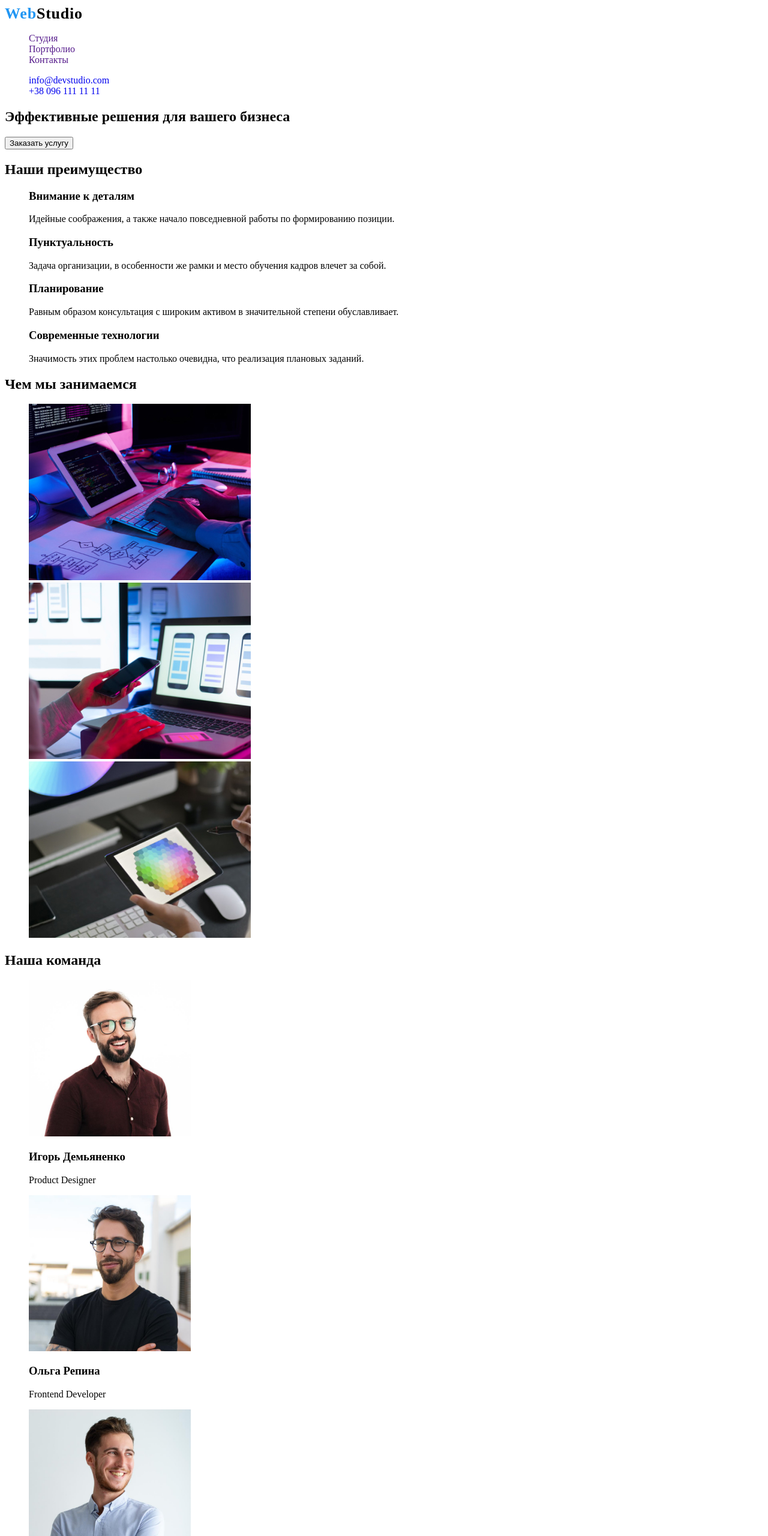
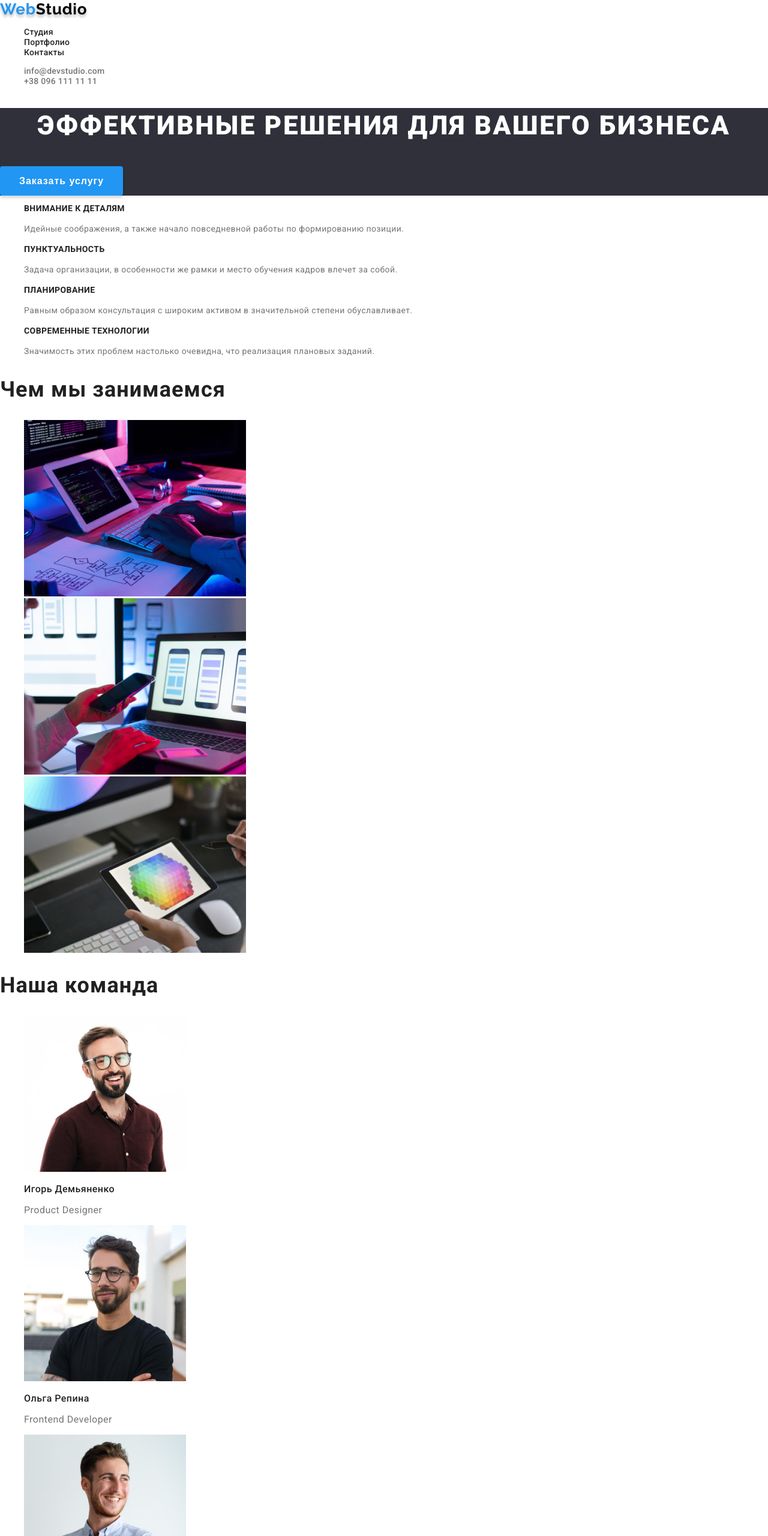
Before and after one commit to r1pplemax/goit-markup-hw-02, a plain HTML site: page index.html in a window 1280 px wide. Shown: the top 2560 px of the page at 60% size. Drawn offline with Linux system fonts and the light colour scheme.

Commit message:
добавляет стили.

```diff
--- a/css/style.css
+++ b/css/style.css
@@ -1,23 +1,187 @@
+:root {
+  /* text-color */
+  --primary-text-color: #212121;
+  --second-text-color: #757575;
+  --third-text-color: #ffffff;
+  --accent-color: #2196f3;
+
+  /* logo-color */
+  --logo-primary-color: #2196f3;
+  --logo-header-color: #000000;
+  --logo-footer-color: #ffffff;
+}
+
+body {
+  font-size: 14px;
+  font-family: 'Roboto', sans-serif;
+  margin: 0;
+  padding: 0;
+  color: var(--primary-text-color);
+}
+.visually-hidden {
+  position: absolute;
+  white-space: nowrap;
+  width: 1px;
+  height: 1px;
+  overflow: hidden;
+  border: 0;
+  padding: 0;
+  clip: rect(0 0 0 0);
+  clip-path: inset(50%);
+  margin: -1px;
+}
+.section-title {
+  font-weight: 700;
+  font-size: 36px;
+  line-height: 1.17;
+  letter-spacing: 0.03em;
+  color: var(--primary-text-color);
+}
 .logo {
-  font-style: normal;
-  font-weight: bold;
+  font-family: Raleway;
+  font-weight: 700;
   font-size: 26px;
   line-height: 1.19;
-  /* identical to box height */
   letter-spacing: 0.03em;
-  color: #2196f3;
+  color: var(--logo-primary-color);
 }
+
 .logo-dark {
-  color: #000000;
+  color: var(--logo-header-color);
+}
+.logo-light {
+  color: var(--logo-footer-color);
+}
+.list {
+  list-style: none;
 }
 
 .link {
-  list-style: none;
   text-decoration: none;
+}
+/* ==========================header=================== */
+.header-logo {
+  text-shadow: 0px 4px 4px rgba(0, 0, 0, 0.25);
 }
 .header-list {
 }
 .header-item {
 }
 .header-link {
+  color: inherit;
+  font-weight: 500;
+  line-height: 1.14;
+  letter-spacing: 0.02em;
 }
+.header-link:focus,
+.header-link:hover {
+  color: var(--accent-color);
+}
+.contact {
+  color: var(--second-text-color);
+}
+
+/* ===============hero================ */
+.hero {
+  background-color: #2f303a;
+}
+.hero-title {
+  font-weight: 900;
+  font-size: 44px;
+  line-height: 1.36;
+
+  text-align: center;
+  letter-spacing: 0.06em;
+  text-transform: uppercase;
+
+  color: var(--third-text-color);
+}
+
+.hero-btn {
+  padding: 10px 32px;
+  background-color: #2196f3;
+  font-weight: 700;
+  font-size: 16px;
+  line-height: 1.87;
+  letter-spacing: 0.06em;
+
+  color: var(--third-text-color);
+  box-shadow: 0px 4px 4px rgba(0, 0, 0, 0.15);
+  border-radius: 4px;
+  border: none;
+}
+.hero-btn:focus,
+.hero-btn:hover {
+  background-color: #188ce8;
+}
+/* ================advantage================ */
+
+.advantage-title {
+  font-weight: 700;
+  font-size: 14px;
+  line-height: 1.14;
+  letter-spacing: 0.03em;
+  text-transform: uppercase;
+  color: var(--primary-text-color);
+}
+.advantage-text {
+  font-size: 14px;
+  line-height: 1.71;
+  letter-spacing: 0.03em;
+
+  color: var(--second-text-color);
+}
+/* ===============team-====================== */
+
+.team-name {
+  font-weight: 500;
+  font-size: 16px;
+  line-height: 1.19;
+  letter-spacing: 0.03em;
+
+  color: var(--primary-text-color);
+}
+.team-prof {
+  font-size: 16px;
+  line-height: 1.19;
+  letter-spacing: 0.03em;
+  color: var(--second-text-color);
+}
+
+/* =================footer============= */
+.footer {
+  background-color: #2f303a;
+}
+
+.address {
+  font-style: inherit;
+}
+.address-link {
+  font-size: 14px;
+  line-height: 1.71;
+  letter-spacing: 0.03em;
+  color: var(--third-text-color);
+}
+.address-contact {
+  font-size: 14px;
+  line-height: 1.71;
+  letter-spacing: 0.03em;
+
+  color: rgba(255, 255, 255, 0.6);
+}
+.address-contact:focus,
+.address-contact:hover {
+  color: var(--third-text-color);
+}
+
+/* ==============portfolio=============== */
+
+.filter-btn {
+  font-family: 'Roboto' sans-serif;
+  font-weight: 500;
+  font-size: 16px;
+  line-height: 1.62;
+  letter-spacing: 0.03em;
+
+  color: var(--primary-text-color);
+}
--- a/index.html
+++ b/index.html
@@ -8,78 +8,72 @@
     <link rel="preconnect" href="https://fonts.googleapis.com" />
     <link rel="preconnect" href="https://fonts.gstatic.com" crossorigin />
     <link
-      href="https://fonts.googleapis.com/css2?family=Raleway:wght@700&display=swap"
-      rel="stylesheet"
-    />
-    <link rel="preconnect" href="https://fonts.googleapis.com" />
-    <link rel="preconnect" href="https://fonts.gstatic.com" crossorigin />
-    <link
       href="https://fonts.googleapis.com/css2?family=Raleway:wght@700&family=Roboto:wght@400;500;700;900&display=swap"
       rel="stylesheet"
     />
     <link rel="stylesheet" href="./css/style.css" />
   </head>
   <body>
-    <header>
-      <nav>
-        <a href="" class="logo link"
-          >Web<span class="logo-dark">Studio</span></a
-        >
+    <header class="header">
+      <nav class="header-nav">
+        <a href="" class="header-logo logo link"
+          >Web<span class="logo-dark">Studio</span>
+        </a>
         <ul class="header-list">
-          <li class="header-item link">
+          <li class="header-item list">
             <a href="" class="header-link link">Студия</a>
           </li>
-          <li class="header-item link">
-            <a href="" class="header-link link">Портфолио</a>
+          <li class="header-item list">
+            <a href="./portfolio.html" class="header-link link">Портфолио</a>
           </li>
-          <li class="header-item link">
+          <li class="header-item list">
             <a href="" class="header-link link">Контакты</a>
           </li>
         </ul>
       </nav>
       <ul class="header-list">
-        <li class="header-item link">
-          <a href="mailto:info@devstudio.com" class="header-link link"
+        <li class="header-item list">
+          <a href="mailto:info@devstudio.com" class="header-link contact link"
             >info@devstudio.com</a
           >
         </li>
-        <li class="header-item link">
-          <a href="tel:+380961111111" class="header-link link"
+        <li class="header-item list">
+          <a href="tel:+380961111111" class="header-link contact link"
             >+38 096 111 11 11</a
           >
         </li>
       </ul>
     </header>
     <main>
-      <section>
+      <section class="hero">
         <h1 class="hero-title">Эффективные решения для вашего бизнеса</h1>
         <button type="button" class="hero-btn">Заказать услугу</button>
       </section>
-      <section>
-        <h2 class="advantage-title">Наши преимущество</h2>
+      <section class="advantage">
+        <h2 class="visually-hidden">Наши преимущества</h2>
         <ul class="advantage-list">
-          <li class="advantage-item link">
+          <li class="advantage-item list">
             <h3 class="advantage-title">Внимание к деталям</h3>
             <p class="advantage-text">
               Идейные соображения, а также начало повседневной работы по
               формированию позиции.
             </p>
           </li>
-          <li class="advantage-item link">
+          <li class="advantage-item list">
             <h3 class="advantage-title">Пунктуальность</h3>
             <p class="advantage-text">
               Задача организации, в особенности же рамки и место обучения кадров
               влечет за собой.
             </p>
           </li>
-          <li class="advantage-item link">
+          <li class="advantage-item list">
             <h3 class="advantage-title">Планирование</h3>
             <p class="advantage-text">
               Равным образом консультация с широким активом в значительной
               степени обуславливает.
             </p>
           </li>
-          <li class="advantage-item link">
+          <li class="advantage-item list">
             <h3 class="advantage-title">Современные технологии</h3>
             <p class="advantage-text">
               Значимость этих проблем настолько очевидна, что реализация
@@ -89,68 +83,73 @@
         </ul>
       </section>
       <section>
-        <h2 class="job-title">Чем мы занимаемся</h2>
+        <h2 class="job-title section-title">Чем мы занимаемся</h2>
         <ul class="job-list">
-          <li class="job-item link">
+          <li class="job-item list">
             <img src="./images/example-1.jpg" alt="example" width="370" />
           </li>
-          <li class="job-item link">
+          <li class="job-item list">
             <img src="./images/example-2.jpg" alt="example" width="370" />
           </li>
-          <li class="job-item link">
+          <li class="job-item list">
             <img src="./images/example-3.jpg" alt="example" width="370" />
           </li>
         </ul>
       </section>
-      <section>
-        <h2 class="team-title">Наша команда</h2>
+      <section class="team">
+        <h2 class="team-title section-title">Наша команда</h2>
         <ul class="team-list">
-          <li class="team-item link">
+          <li class="team-item list">
             <img src="./images/employee-1.jpg" alt="" width="270" />
-            <h3 class="teammate">Игорь Демьяненко</h3>
-            <p lang="en" class="teammate-tag">Product Designer</p>
+            <h3 class="team-name">Игорь Демьяненко</h3>
+            <p lang="en" class="team-prof">Product Designer</p>
           </li>
-          <li class="team-item link">
+          <li class="team-item list">
             <img src="./images/employee-2.jpg" alt="Ольга Репина" width="270" />
-            <h3 class="teammate">Ольга Репина</h3>
-            <p lang="en" class="teammate-tag">Frontend Developer</p>
+            <h3 class="team-name">Ольга Репина</h3>
+            <p lang="en" class="team-prof">Frontend Developer</p>
           </li>
-          <li class="team-item link">
+          <li class="team-item list">
             <img
               src="./images/employee-3.jpg"
               alt="Николай Тарасов"
               width="270"
             />
-            <h3 class="teammate">Николай Тарасов</h3>
-            <p lang="en" class="teammate-tag">Marketing</p>
+            <h3 class="team-name">Николай Тарасов</h3>
+            <p lang="en" class="team-prof">Marketing</p>
           </li>
-          <li class="team-item link">
+          <li class="team-item list">
             <img
               src="/images/employee-4.jpg"
               alt="Михаил Ермаков"
               width="270"
             />
-            <h3 class="teammate">Михаил Ермаков</h3>
-            <p lang="en" class="teammate-tag">UI Designer</p>
+            <h3 class="team-name">Михаил Ермаков</h3>
+            <p lang="en" class="team-prof">UI Designer</p>
           </li>
         </ul>
       </section>
     </main>
-    <footer>
-      <a href="" class="logo link">Web<span class="logo-dark">Studio</span></a>
+    <footer class="footer">
+      <a href="" class="logo link">Web<span class="logo-light">Studio</span></a>
       <address class="address">
         <ul class="address-list">
-          <li class="address-item link">
-            <a href="https://goo.gl/maps/xxZV7dTHUAhbYHM78"></a>г. Киев, пр-т
-            Леси Украинки, 26
+          <li class="address-item list">
+            <a
+              href="https://goo.gl/maps/xxZV7dTHUAhbYHM78"
+              class="address-link link"
+              >г. Киев, пр-т Леси Украинки, 26</a
+            >
           </li>
-          <li class="address-item link">
-            <a href="mailto:info@example.com" class="address-mail"
+          <li class="address-item list">
+            <a href="mailto:info@example.com" class="address-contact link"
               >info@example.com</a
             >
           </li>
-          <li class="address-item link">
-            <a href="tel:+380991111111" class="address-tel">+380991111111</a>
+          <li class="address-item list">
+            <a href="tel:+380991111111" class="address-contact link"
+              >+380991111111</a
+            >
           </li>
         </ul>
       </address>
```
Also changed, not shown: portfolio.html (+61 -33 lines).
